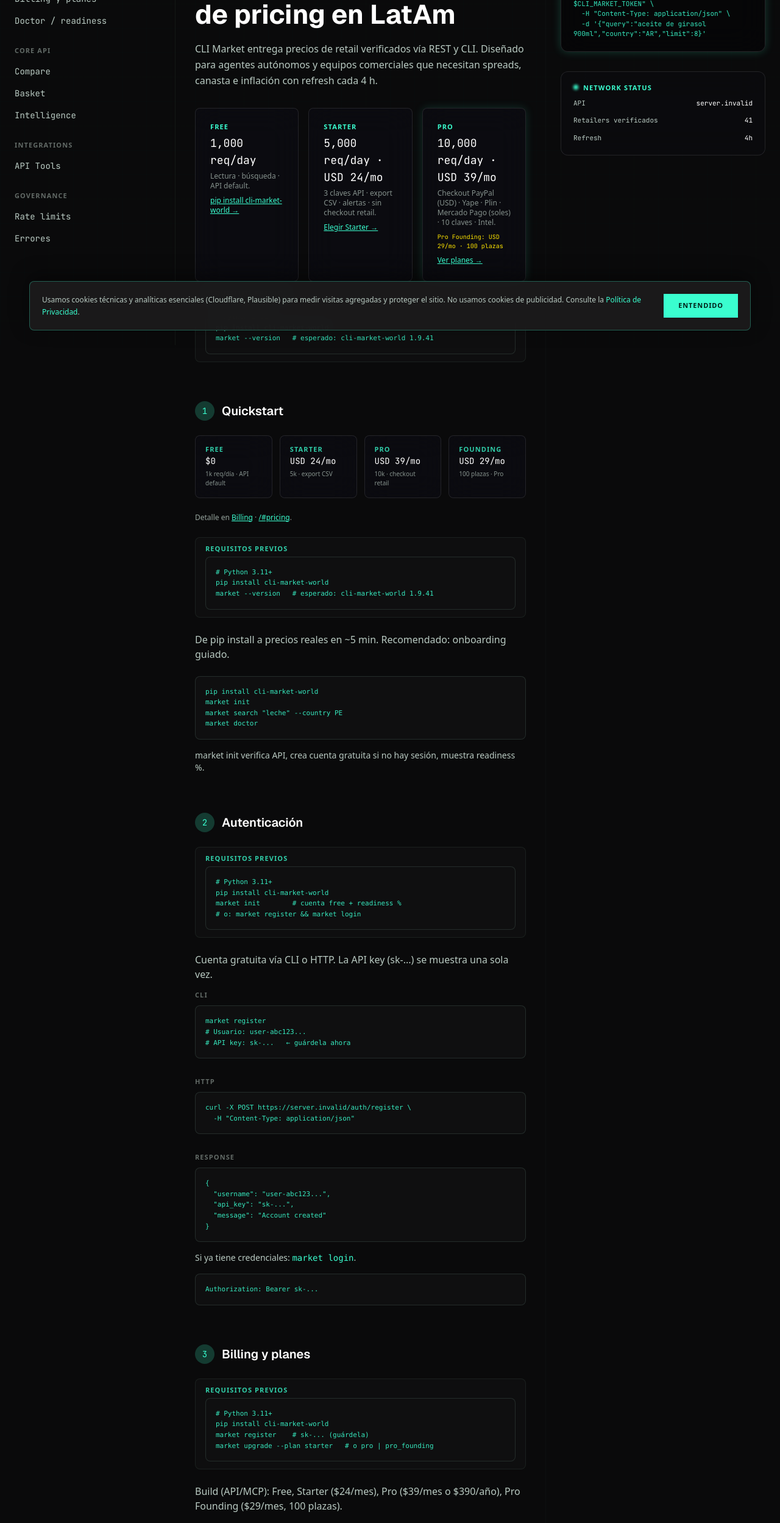
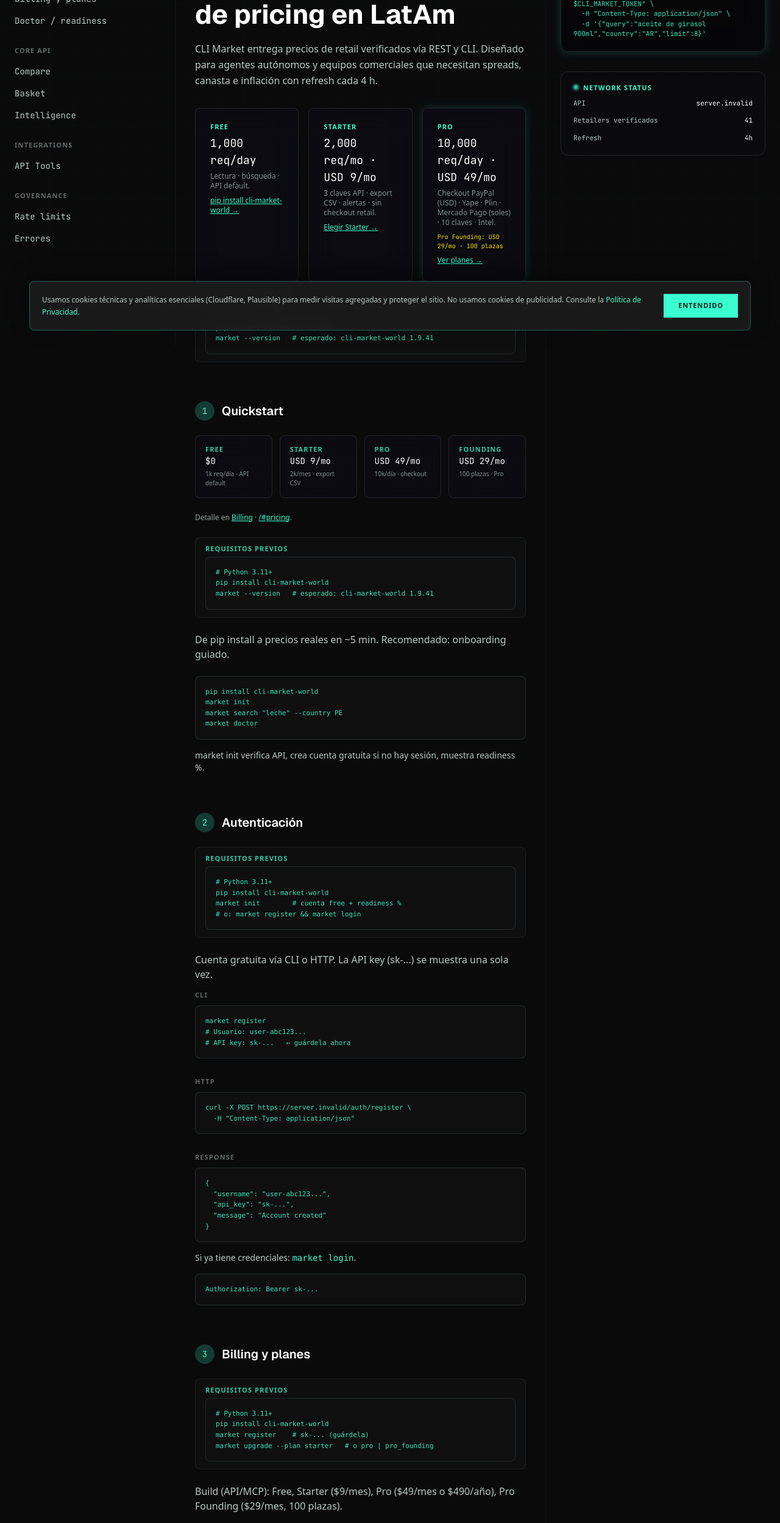
Before and after one commit to Treevu-ai/cli-market-world, a Next.js app in the folder landing/: page /docs in a window 1280 px wide. Shown: the part 234-2732 px from the top of the page at 61% size. Built offline with nearby package versions, Linux system fonts and the light colour scheme; no server answers.

Commit message:
pricing-align (#273)

```diff
--- a/landing/app/legal/dla/page.tsx
+++ b/landing/app/legal/dla/page.tsx
@@ -157,7 +157,7 @@ export default function DataLicenseAgreement() {
               </li>
               <li>
                 <strong>Pro:</strong> 10,000 requests/day · checkout · CSV export ·{" "}
-                {paymentsLabelEn} · USD 39/mo.
+                {paymentsLabelEn} · USD 49/mo.
               </li>
               <li>
                 <strong>Enterprise / Intelligence:</strong> expanded limits, commercial endpoints,
--- a/landing/app/legal/tos/page.tsx
+++ b/landing/app/legal/tos/page.tsx
@@ -232,7 +232,7 @@ export default function TermsOfService() {
                 Sinapsis Innovadora S.A.C. (tax ID 20613045563) invoices Build and Procure
                 subscriptions in US dollars (USD) via PayPal and in soles (PEN) via Yape, Plin, or
                 Mercado Pago card. Receipts match the payment currency. Published plans include
-                Starter USD 24/mo, Pro USD 39/mo (or annual option), Pro Founding USD 29/mo
+                Starter USD 9/mo, Pro USD 49/mo (or annual option), Pro Founding USD 29/mo
                 (limited seats), and Procure tiers as listed on the landing page.
               </li>
               <li>
--- a/landing/components/DocsPage.tsx
+++ b/landing/components/DocsPage.tsx
@@ -152,7 +152,7 @@ export default function DocsPage() {
             </div>
             <div className="card-cyber header-strip p-6">
               <h4 className="font-label-caps text-[var(--cm-mint)] mb-2">STARTER</h4>
-              <p className="font-mono text-lg text-white">5,000 req/day · USD 24/mo</p>
+              <p className="font-mono text-lg text-white">2,000 req/mo · USD 9/mo</p>
               <p className="text-xs text-[var(--cm-on-surface-variant)]/70 mt-1">
                 {t("3 claves API · export CSV · alertas · sin checkout retail.", "3 API keys · CSV export · alerts · no retail checkout.")}
               </p>
@@ -162,7 +162,7 @@ export default function DocsPage() {
             </div>
             <div className="card-cyber header-strip p-6 energy-border-active sm:col-span-2 lg:col-span-1">
               <h4 className="font-label-caps text-[var(--cm-mint)] mb-2">PRO</h4>
-              <p className="font-mono text-lg text-white">10,000 req/day · USD 39/mo</p>
+              <p className="font-mono text-lg text-white">10,000 req/day · USD 49/mo</p>
               <p className="text-xs text-[var(--cm-on-surface-variant)]/70 mt-1">
                 {t(
                   `Checkout ${paymentsLabel} · 10 claves · Intel.`,
@@ -185,8 +185,8 @@ export default function DocsPage() {
           <div className="grid grid-cols-1 sm:grid-cols-2 lg:grid-cols-4 gap-3 mb-6">
             {[
               { tier: "FREE", price: "$0", note: t("1k req/día · API default", "1k req/day · default API") },
-              { tier: "STARTER", price: "USD 24/mo", note: t("5k · export CSV", "5k · CSV export") },
-              { tier: "PRO", price: "USD 39/mo", note: t("10k · checkout retail", "10k · retail checkout") },
+              { tier: "STARTER", price: "USD 9/mo", note: t("2k/mes · export CSV", "2k/mo · CSV export") },
+              { tier: "PRO", price: "USD 49/mo", note: t("10k/día · checkout", "10k/day · checkout") },
               { tier: "FOUNDING", price: "USD 29/mo", note: t("100 plazas · Pro", "100 seats · Pro") },
             ].map((p) => (
               <div key={p.tier} className="card-cyber p-4 text-left">
@@ -260,8 +260,8 @@ market doctor`}</CodeBlock>
           <PrereqBlock level="paid" isES={isES} />
           <p className="text-[var(--cm-on-surface-variant)] mb-4">
             {t(
-              "Build (API/MCP): Free, Starter ($24/mes), Pro ($39/mes o $390/año), Pro Founding ($29/mes, 100 plazas).",
-              "Build (API/MCP): Free, Starter ($24/mo), Pro ($39/mo or $390/yr), Pro Founding ($29/mo, 100 seats).",
+              "Build (API/MCP): Free, Starter ($9/mes), Pro ($49/mes o $490/año), Pro Founding ($29/mes, 100 plazas).",
+              "Build (API/MCP): Free, Starter ($9/mo), Pro ($49/mo or $490/yr), Pro Founding ($29/mo, 100 seats).",
             )}
           </p>
           <p className="text-sm text-[var(--cm-on-surface-variant)] mb-4 leading-relaxed rounded-lg border border-[var(--cm-outline-variant)]/30 bg-[var(--cm-surface-low)]/40 px-4 py-3">
@@ -284,8 +284,8 @@ market doctor`}</CodeBlock>
             <BillingCheckoutTrigger
               kind={{ type: "build-pro", annual: true }}
               className="rounded-full border border-[var(--cm-outline-variant)]/50 px-5 py-2.5 text-sm font-semibold text-white hover:border-[var(--cm-mint)] hover:text-[var(--cm-mint)] transition-colors"
-              label_es="Pro anual $390/año →"
-              label_en="Pro annual $390/yr →"
+              label_es="Pro anual $490/año →"
+              label_en="Pro annual $490/yr →"
             />
           </div>
           <h3 className="font-label-caps text-[var(--cm-on-surface-variant)]/50 mb-3">
@@ -444,10 +444,10 @@ market --json doctor`}</CodeBlock>
               <strong className="text-white">Free</strong> — 1,000 {t("consultas/día", "requests/day")} · 1 {t("clave API (lectura)", "API key (read)")} · {MARKET_STATS.mcpTools} MCP · {t("historial 7 días", "7-day history")}
             </li>
             <li>
-              <strong className="text-white">Starter</strong> — 5,000 {t("consultas/día", "requests/day")} · 3 {t("claves API", "API keys")} · export CSV · 3 {t("alertas", "alerts")} · USD 24/mo
+              <strong className="text-white">Starter</strong> — 2,000 {t("consultas/mes", "requests/mo")} · 3 {t("claves API", "API keys")} · export CSV · 3 {t("alertas", "alerts")} · USD 9/mo
             </li>
             <li>
-              <strong className="text-white">Pro</strong> — 10,000 {t("consultas/día", "requests/day")} · 10 {t("claves (lectura/escritura)", "keys (read/write)")} · checkout · Intel MCP · USD 39/mo {t("o 390/año", "or 390/yr")}
+              <strong className="text-white">Pro</strong> — 10,000 {t("consultas/día", "requests/day")} · 10 {t("claves (lectura/escritura)", "keys (read/write)")} · checkout · Intel MCP · USD 49/mo {t("o 490/año", "or 490/yr")}
             </li>
             <li>
               <strong className="text-white">Pro Founding</strong> — 10,000 {t("consultas/día", "requests/day")} · 10 {t("claves", "keys")} · checkout · Intel MCP · USD 29/mo {t("bloqueado · 100 plazas", "locked · 100 seats")}
@@ -481,8 +481,8 @@ market --json doctor`}</CodeBlock>
             </h3>
             <p className="text-sm text-[var(--cm-on-surface-variant)] mb-4 max-w-md mx-auto">
               {t(
-                "Free para lectura · Starter $24 para export · Pro $39 para checkout retail.",
-                "Free for read · Starter $24 for export · Pro $39 for retail checkout.",
+                "Free para lectura · Starter $9 para export · Pro $49 para checkout retail.",
+                "Free for read · Starter $9 for export · Pro $49 for retail checkout.",
               )}
             </p>
             <a href="/#pricing" className="btn-action inline-flex px-6 py-3 text-sm font-bold">
--- a/landing/components/FAQ.tsx
+++ b/landing/components/FAQ.tsx
@@ -49,7 +49,7 @@ function faqsFor(lang: "es" | "en", channels: string) {
       },
       {
         q: "¿Cuánto cuesta?",
-        a: `Build (API): Free 1.000 consultas/día; Starter USD 24/mes (5.000/día); Pro USD 39/mes o USD 390/año (10.000/día, alertas, full API + checkout); Pro Founding USD 29/mes (100 plazas). Enterprise a medida. Procure (compras): Compare/Ops/Scale desde USD 29/mes — distinto de Build. Intelligence: lista de espera. Listado retailer: gratis.`,
+        a: `Build (API): Free 1.000 consultas/día; Starter USD 9/mes (2.000/mes); Pro USD 49/mes o USD 490/año (10.000/día, alertas, full API + checkout); Pro Founding USD 29/mes (100 plazas). Enterprise a medida. Procure (compras): Compare/Ops/Scale desde USD 29/mes — distinto de Build. Intelligence: lista de espera. Listado retailer: gratis.`,
       },
     ];
   }
@@ -93,7 +93,7 @@ function faqsFor(lang: "es" | "en", channels: string) {
     },
     {
       q: "How much does it cost?",
-      a: `Build (API): Free 1,000 requests/day; Starter USD 24/mo (5,000/day); Pro USD 39/mo or USD 390/yr (10,000/day, alerts, full API + checkout); Pro Founding USD 29/mo (100 seats). Enterprise custom. Procure (procurement): Compare/Ops/Scale from USD 29/mo — separate from Build. Intelligence: waitlist. Retailer listing: free forever.`,
+      a: `Build (API): Free 1,000 requests/day; Starter USD 9/mo (2,000/mo); Pro USD 49/mo or USD 490/yr (10,000/day, alerts, full API + checkout); Pro Founding USD 29/mo (100 seats). Enterprise custom. Procure (procurement): Compare/Ops/Scale from USD 29/mo — separate from Build. Intelligence: waitlist. Retailer listing: free forever.`,
     },
   ];
 }
--- a/landing/components/Hero.tsx
+++ b/landing/components/Hero.tsx
@@ -175,7 +175,7 @@ export default function Hero() {
                     : ""}
                 </span>
                 <span className="text-xs text-[var(--cm-text-secondary)]">
-                  {isES ? "Add-on desde $79/mes" : "Add-on from $79/mo"}
+                  {isES ? "Add-on desde $29/mes" : "Add-on from $29/mo"}
                 </span>
               </>
             }
--- a/landing/components/IntelligenceSection.tsx
+++ b/landing/components/IntelligenceSection.tsx
@@ -130,8 +130,8 @@ export default function IntelligenceSection() {
               </p>
               <p className="text-sm text-[var(--cm-on-surface-variant)] leading-relaxed">
                 {isES
-                  ? "Intel MCP y export ya están en planes Build: Starter ($24/mes) para export CSV/JSON; Pro ($39/mes) para checkout retail, alertas y el bundle intel completo."
-                  : "Intel MCP and export are already on Build plans: Starter ($24/mo) for CSV/JSON export; Pro ($39/mo) for retail checkout, alerts, and the full intel bundle."}
+                  ? "Intel MCP y export ya están en planes Build: Starter ($9/mes) para export CSV/JSON; Pro ($49/mes) para checkout retail, alertas y el bundle intel completo."
+                  : "Intel MCP and export are already on Build plans: Starter ($9/mo) for CSV/JSON export; Pro ($49/mo) for retail checkout, alerts, and the full intel bundle."}
               </p>
               <div className="flex flex-wrap gap-3">
                 <a href="/#pricing" className="btn-mint text-xs px-4 py-2">
--- a/landing/components/Pricing.tsx
+++ b/landing/components/Pricing.tsx
@@ -101,9 +101,9 @@ const tiers: Tier[] = [
   {
     name: "Pro",
     price: "$49",
-    latamPrice: "S/189",
+    latamPrice: "S/179",
     annualPrice: "$490",
-    annualLatamPrice: "S/1,890",
+    annualLatamPrice: "S/1,790",
     period_es: "/ mes",
     period_en: "/ month",
     f_es: [
--- a/landing/components/ProcurePricingPanel.tsx
+++ b/landing/components/ProcurePricingPanel.tsx
@@ -42,8 +42,8 @@ export default function ProcurePricingPanel() {
           </p>
           <p>
             {isES
-              ? "Build Pro ($39) es para quien integra la API en código. Procure Ops ($79) es para equipos de compras (aprobaciones, checkout retail) — incluye la API; no pagues los dos salvo que quieras ambos dashboards."
-              : "Build Pro ($39) is for developers integrating the API. Procure Ops ($79) is for procurement teams (approvals, retail checkout) — API included; only pay both if you need both dashboards."}
+              ? "Build Pro ($49) es para quien integra la API en código. Procure Ops ($79) es para equipos de compras (aprobaciones, checkout retail) — incluye la API; no pagues los dos salvo que quieras ambos dashboards."
+              : "Build Pro ($49) is for developers integrating the API. Procure Ops ($79) is for procurement teams (approvals, retail checkout) — API included; only pay both if you need both dashboards."}
           </p>
         </div>
       </div>
--- a/landing/components/QuickstartAPI.tsx
+++ b/landing/components/QuickstartAPI.tsx
@@ -31,8 +31,8 @@ export default function QuickstartAPI() {
         <div className="grid grid-cols-2 sm:grid-cols-4 gap-3 mb-8 w-full landing-content-narrow min-w-0 text-left">
           {[
             { tier: "FREE", price: "$0", note: isES ? "1k req/día" : "1k req/day" },
-            { tier: "STARTER", price: "USD 24/mo", note: isES ? "5k · export CSV" : "5k · CSV export" },
-            { tier: "PRO", price: "USD 39/mo", note: isES ? "10k · checkout" : "10k · checkout" },
+            { tier: "STARTER", price: "USD 9/mo", note: isES ? "2k/mes · export CSV" : "2k/mo · CSV export" },
+            { tier: "PRO", price: "USD 49/mo", note: isES ? "10k/día · checkout" : "10k/day · checkout" },
             { tier: "FOUNDING", price: "USD 29/mo", note: isES ? "100 plazas · Pro" : "100 seats · Pro" },
           ].map((p) => (
             <div key={p.tier} className="card-cyber p-3 text-left">
--- a/landing/lib/faqSchema.ts
+++ b/landing/lib/faqSchema.ts
@@ -23,7 +23,7 @@ export const FAQ_SCHEMA_ES = [
   },
   {
     q: "¿Cuánto cuesta?",
-    a: "La CLI es open source (MIT). Free: 1.000 consultas/día. Starter: USD 24/mes. Pro: USD 39/mes o USD 390/año. Pro Founding: USD 29/mes (100 plazas). Enterprise a medida.",
+    a: "La CLI es open source (MIT). Free: 1.000 consultas/día. Starter: USD 9/mes. Pro: USD 49/mes o USD 490/año. Pro Founding: USD 29/mes (100 plazas). Enterprise a medida.",
   },
 ];
 
@@ -46,7 +46,7 @@ export const FAQ_SCHEMA_EN = [
   },
   {
     q: "How much does it cost?",
-    a: "The CLI is open source (MIT). Free: 1,000 requests/day. Starter: USD 24/mo. Pro: USD 39/mo or USD 390/yr. Pro Founding: USD 29/mo (100 seats). Enterprise custom.",
+    a: "The CLI is open source (MIT). Free: 1,000 requests/day. Starter: USD 9/mo. Pro: USD 49/mo or USD 490/yr. Pro Founding: USD 29/mo (100 seats). Enterprise custom.",
   },
 ];
 
```
